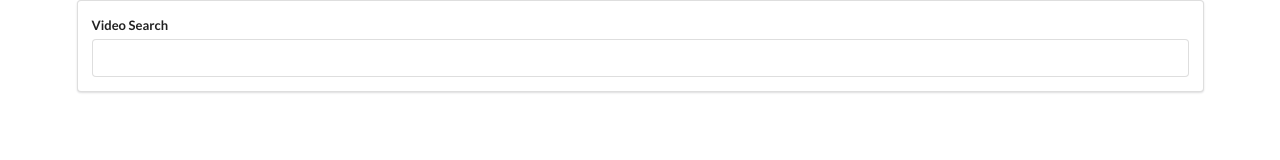
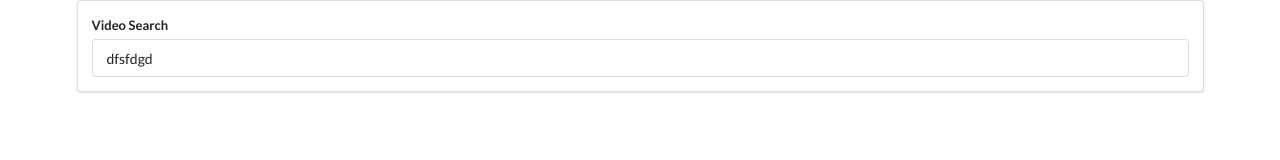
Before and after one commit to isurudilshan101/video, a React (Create React App) app in the folder videoes/: page / in a window 1280 px wide. Shown: the top 160 px of the page. Built offline with nearby package versions, Linux system fonts and the light colour scheme.

Commit message:
comment 6

```diff
--- a/videoes/src/components/SearchBar.js
+++ b/videoes/src/components/SearchBar.js
@@ -1,6 +1,8 @@
 import React from 'react';
 
 class SearchBar extends React.Component{
+
+    state={term: 'dfsfdgd'};
     render(){
 
         return(
@@ -8,7 +10,7 @@ class SearchBar extends React.Component{
                     <form className="ui form">
                         <div className="field">
                             <label>Video Search</label>
-                            <input type="text"/>
+                            <input type="text" value={this.state.term}/>
                         </div>
 
                     </form>
```
